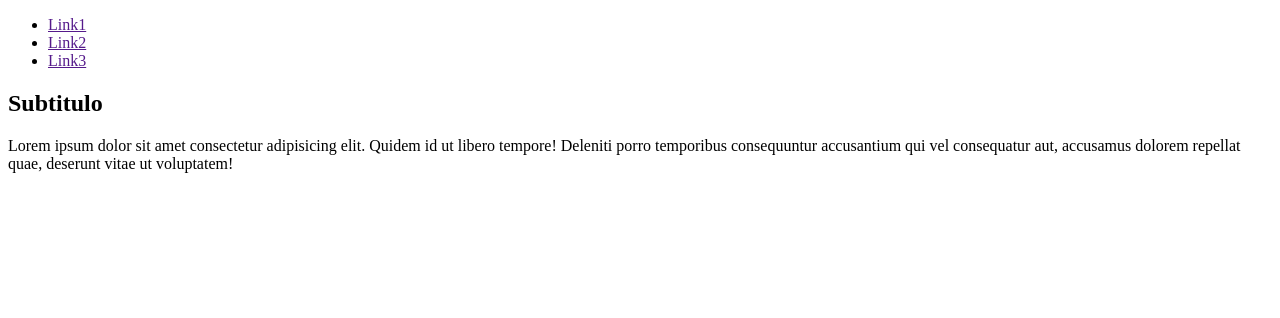
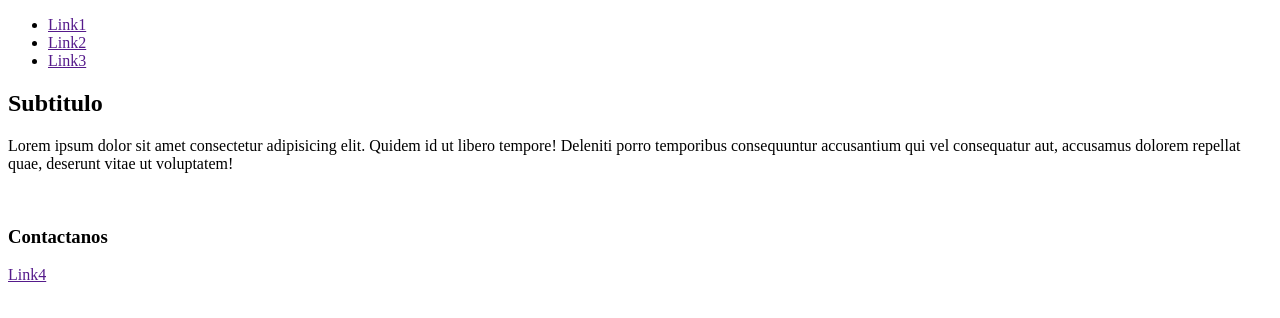
Before and after one commit to EricRiviere/clase_github, a plain HTML site: page index.html in a window 1280 px wide. Drawn offline with Linux system fonts and the light colour scheme.

Commit message:
cree el footer

```diff
--- a/index.html
+++ b/index.html
@@ -28,5 +28,9 @@
         <img src="" alt="" />
       </article>
     </section>
+    <footer>
+      <h3>Contactanos</h3>
+      <a href="">Link4</a>
+    </footer>
   </body>
 </html>
```
